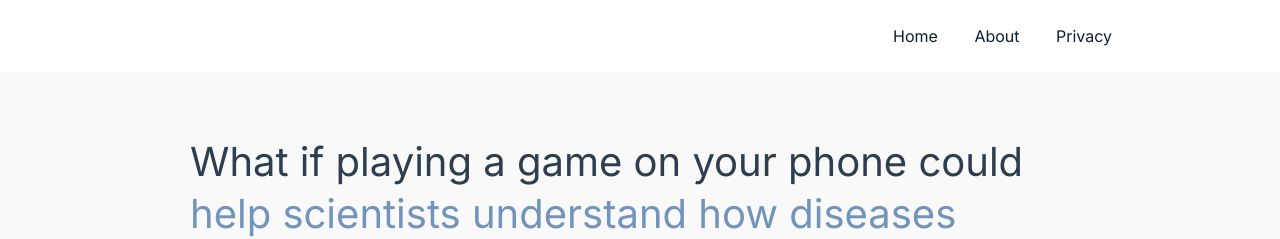
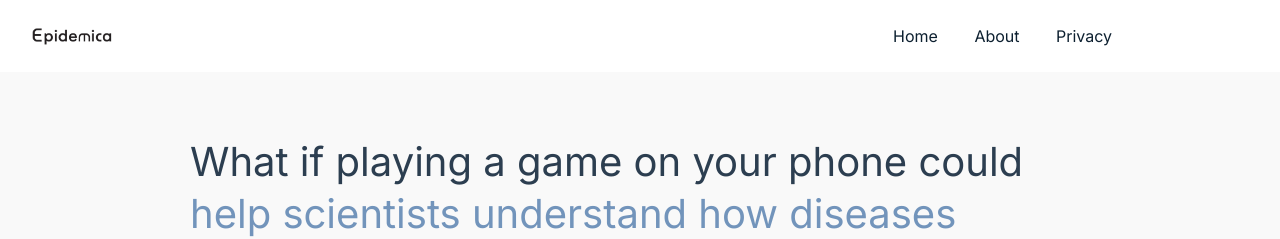
Before and after one commit to colabobio/epidemica-website, a Jekyll site: the page built from _toplevel/0-index.md, in a window 1280 px wide. Shown: the top 239 px of the page. Built offline with Jekyll 4.4.1, drawn with Linux system fonts in a browser that asks for light colours.

Commit message:
added epidemica logo on the left side of the header

```diff
--- a/_layouts/default.html
+++ b/_layouts/default.html
@@ -18,6 +18,9 @@
   </head>
   <body {% unless page.layout == 'default' %}class="layout-{{ page.layout }}"{% endunless %}>
     <header>
+      <div class="logo">
+        <a href="{{ '/' | relative_url }}">Epidemica</a>
+      </div>
       <nav>
         <ul>
           {% for page in site.toplevel %}
--- a/assets/css/default.css
+++ b/assets/css/default.css
@@ -20,6 +20,27 @@ main img {
 header {
   background-color: white;
   padding: .5em;
+  position: relative;
+}
+
+header .logo {
+  position: absolute;
+  left: 2em;
+  top: 50%;
+  transform: translateY(-50%);
+}
+
+header .logo a {
+  display: block;
+  width: 5em;
+  height: 2.5em;
+  background-image: url(../images/logo.png);
+  background-repeat: no-repeat;
+  background-position: center;
+  background-size: contain;
+  text-indent: -9999px;
+  overflow: hidden;
+  white-space: nowrap;
 }
 
 header nav ul {
```
